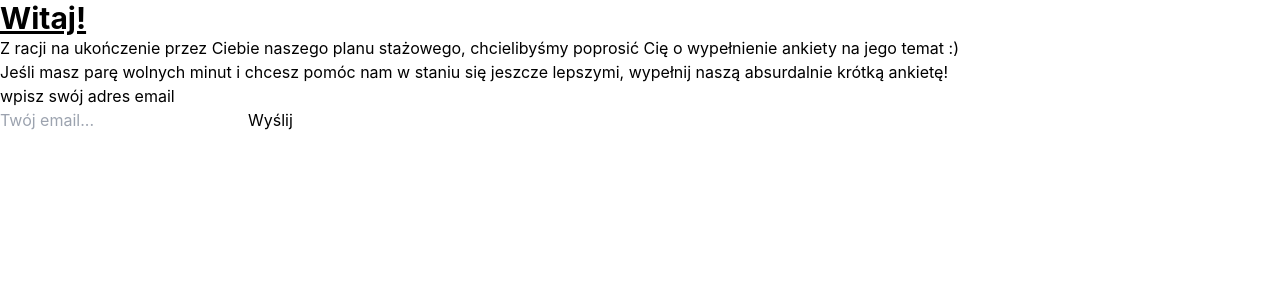
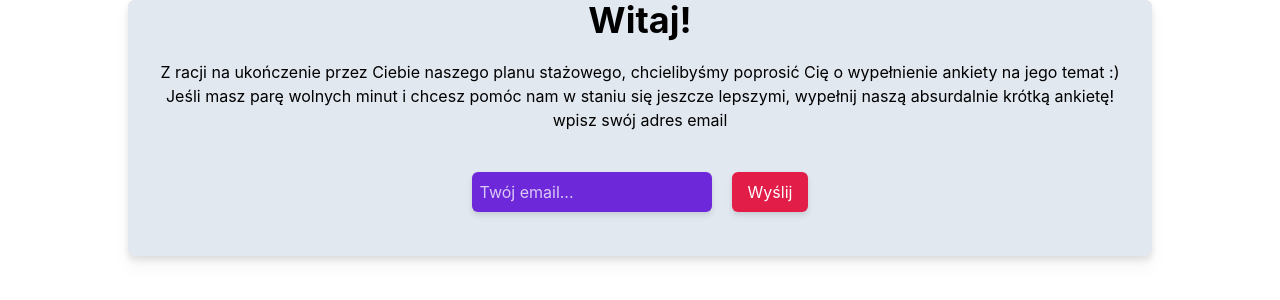
Before and after one commit to zuzanapiorkowska/email-app, a Next.js app: page / in a window 1280 px wide. Shown: the top 300 px of the page. Built offline with nearby package versions, Linux system fonts and the light colour scheme.

Commit message:
adding styling for sending email to user

```diff
--- a/components/Answer.tsx
+++ b/components/Answer.tsx
@@ -1,7 +1,7 @@
 interface AnswerProps {
-    text: string
+  text: string;
 }
 
 export function Answer(props: AnswerProps) {
-    return <p>{props.text}</p>
+  return <p className={"mt-5 bg-green-600"}>{props.text}</p>;
 }
--- a/components/Button.tsx
+++ b/components/Button.tsx
@@ -1,5 +1,10 @@
 export function Button() {
   return (
-    <button type="submit">Wyślij</button>
-  )
+    <button
+      type="submit"
+      className={"bg-rose-600 px-4 py-2 rounded-md text-white drop-shadow-md"}
+    >
+      Wyślij
+    </button>
+  );
 }
--- a/components/Form.tsx
+++ b/components/Form.tsx
@@ -39,10 +39,14 @@ export function Form() {
 
   return (
     <form onSubmit={handleSubmit}>
-      <Input name="email" value={values.email} onChange={handleChange} />
-      {errors.email ? <div>{errors.email}</div> : null}
-      <Button />
-      <Answer text={response} />
+      <div className={"flex flex-col justify-center text-center"}>
+        <div className={"flex flex-row justify-center mt-10"}>
+          <Input name="email" value={values.email} onChange={handleChange} />
+          <Button />
+        </div>
+        {errors.email ? <div>{errors.email}</div> : null}
+        <Answer text={response} />
+      </div>
     </form>
   );
 }
--- a/components/Input.tsx
+++ b/components/Input.tsx
@@ -1,9 +1,9 @@
-import { ChangeEvent} from "react";
+import { ChangeEvent } from "react";
 
 interface InputProps {
   value: string;
   name: string;
-  onChange(e: ChangeEvent<HTMLInputElement>): void
+  onChange(e: ChangeEvent<HTMLInputElement>): void;
 }
 
 export function Input(props: InputProps) {
@@ -12,8 +12,11 @@ export function Input(props: InputProps) {
       type="text"
       name={props.name}
       placeholder="Twój email..."
+      className={
+        "h-10 w-60 rounded-md mr-5 pl-2 bg-violet-700 text-white placeholder:text-white drop-shadow-md placeholder:opacity-75"
+      }
       value={props.value}
       onChange={(e) => props.onChange(e)}
     />
-  )
+  );
 }
--- a/pages/index.tsx
+++ b/pages/index.tsx
@@ -2,17 +2,26 @@ import { Form } from "../components/Form";
 
 function MainPage() {
   return (
-    <div>
-      <h1 className={"text-3xl font-bold underline"}>Witaj!</h1>
+    <div className={"min-h-screen w-screen"}>
+      <div
+        className={
+          "bg-slate-200 mx-auto h-64 max-w-5xl rounded-md drop-shadow-lg"
+        }
+      >
+        <h1 className={"text-4xl font-bold text-center mb-5"}>Witaj!</h1>
+        <div className={"text-center"}>
           <p>
-        Z racji na ukończenie przez Ciebie naszego planu stażowego, chcielibyśmy
-        poprosić Cię o wypełnienie ankiety na jego temat :)
+            Z racji na ukończenie przez Ciebie naszego planu stażowego,
+            chcielibyśmy poprosić Cię o wypełnienie ankiety na jego temat :)
           </p>
           <p>
-        Jeśli masz parę wolnych minut i chcesz pomóc nam w staniu się jeszcze lepszymi, wypełnij naszą absurdalnie krótką ankietę!
+            Jeśli masz parę wolnych minut i chcesz pomóc nam w staniu się
+            jeszcze lepszymi, wypełnij naszą absurdalnie krótką ankietę!
           </p>
           <p>wpisz swój adres email</p>
+        </div>
         <Form />
+      </div>
     </div>
   );
 }
```
Lines whose indentation alone changed are shown as unchanged.
